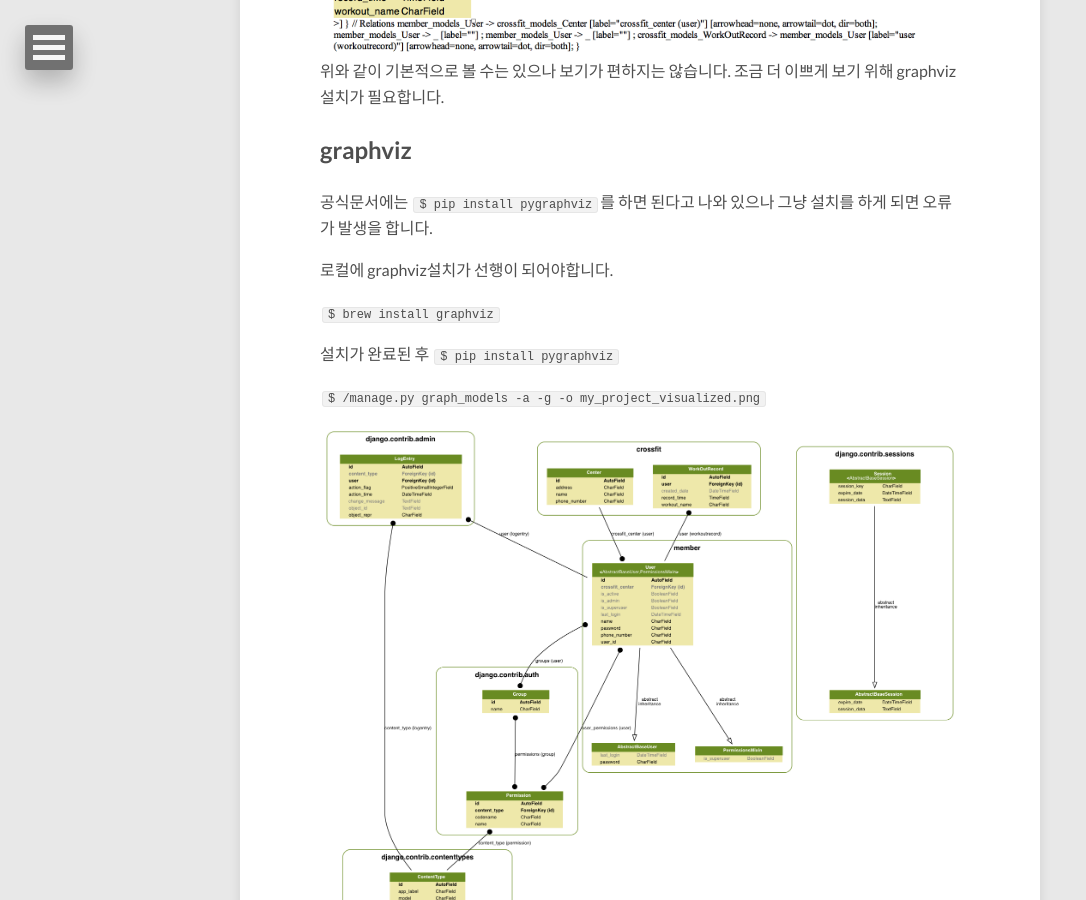
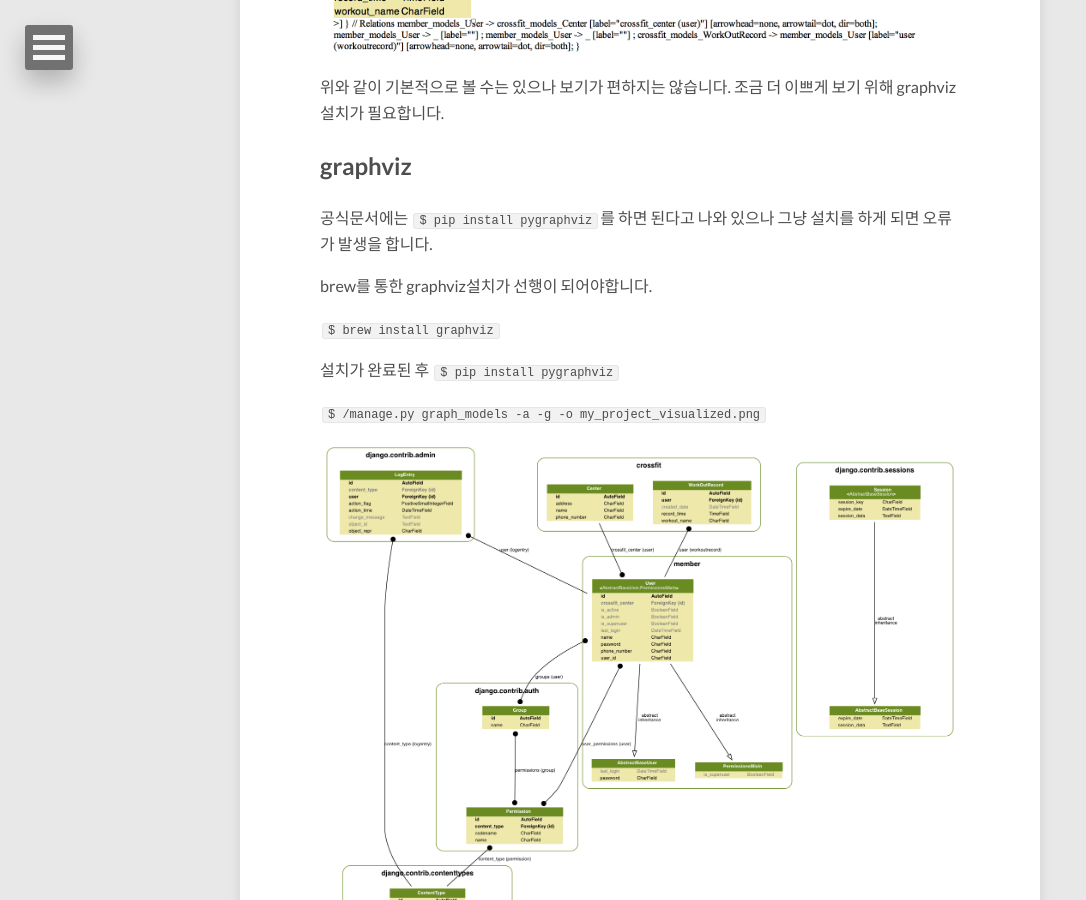
Before and after one commit to Isaccchoi/Isaccchoi.github.io, a Jekyll site: the page built from _posts/2018-02-07-Django-ERD-만들기.md, in a window 1280 px wide and 900 px high, scrolled down 1472 px. Shown: the whole window, without its empty margins (0-1086 px from the left). Built offline with Jekyll 4.4.1, drawn with Linux system fonts in a browser that asks for light colours; nearby versions of some CDN libraries.

Commit message:
읽기 편하게 일부 수정

````diff
--- a/_posts/2018-02-07-Django-ERD-만들기.md
+++ b/_posts/2018-02-07-Django-ERD-만들기.md
@@ -42,6 +42,8 @@ GRAPH_MODELS = {
 ```$ ./manage.py graph_models -a > my_project.dot```
 
 ![dotfile](/images/erd/dot.png)
+
+
 위와 같이 기본적으로 볼 수는 있으나 보기가 편하지는 않습니다.
 조금 더 이쁘게 보기 위해 graphviz 설치가 필요합니다.
 
@@ -49,7 +51,7 @@ GRAPH_MODELS = {
 
 공식문서에는 ```$ pip install pygraphviz```를 하면 된다고 나와 있으나 그냥 설치를 하게 되면 오류가 발생을 합니다.
 
-로컬에 graphviz설치가 선행이 되어야합니다.
+brew를 통한 graphviz설치가 선행이 되어야합니다.
 
 ```$ brew install graphviz```
 
````
